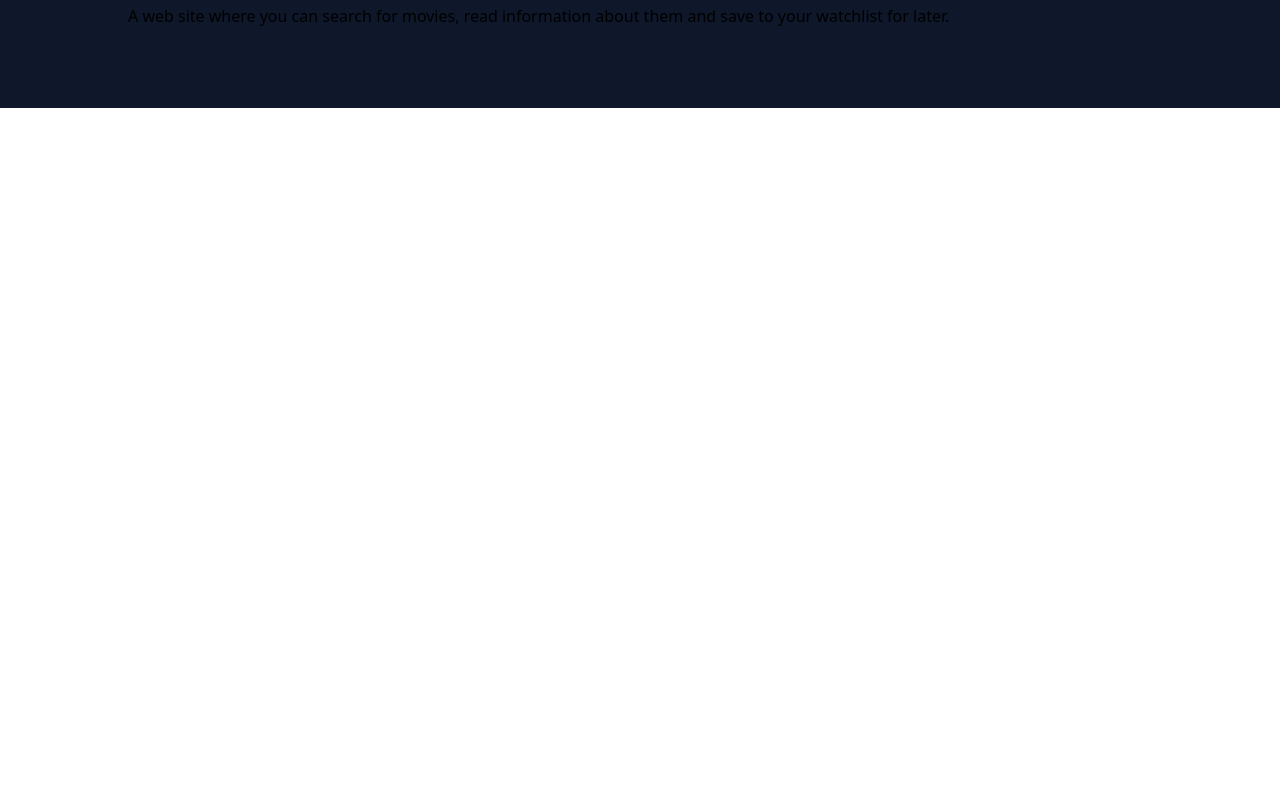
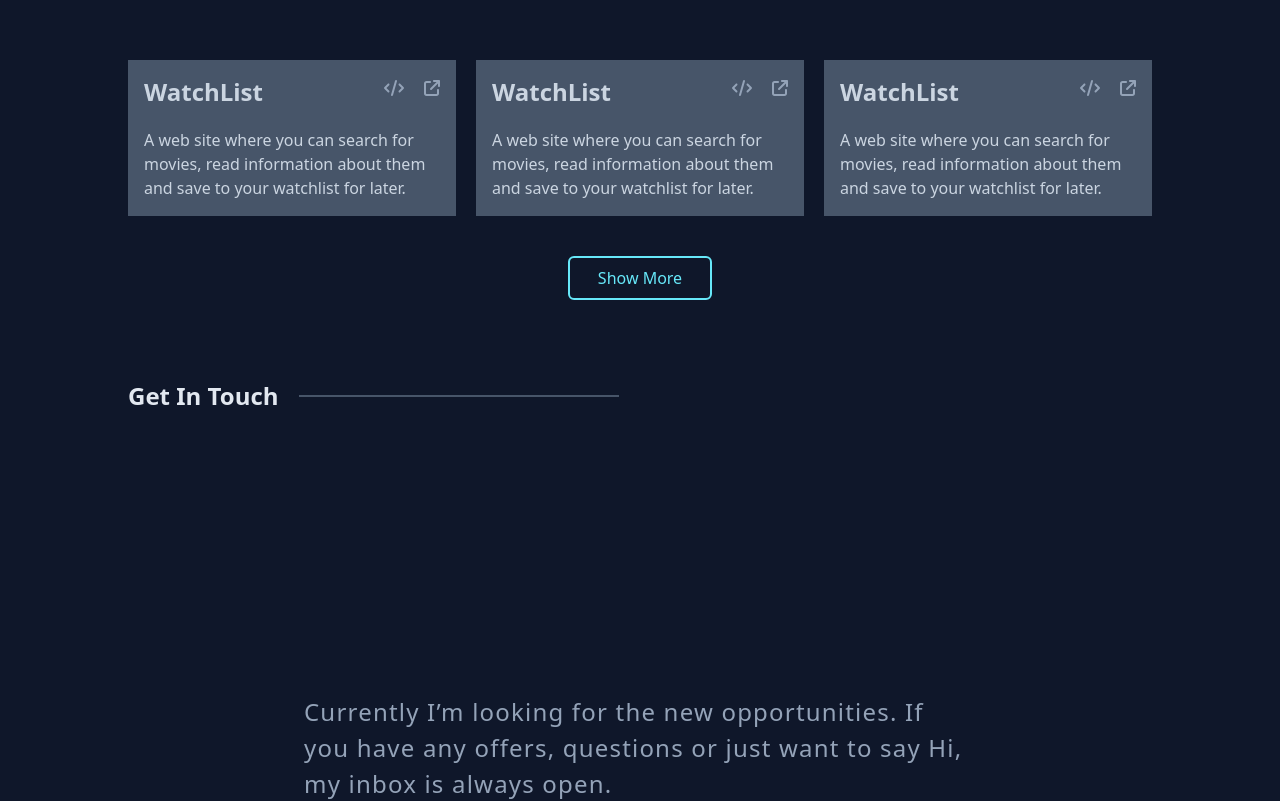
Before and after one commit to SUSocean/portfolio-v2, a React (Create React App) app: page / in a window 1280 px wide. Shown: the part 2840-3641 px from the top of the page. Before the commit the page ends 2948 px from the top, so only its background shows below. Built offline with nearby package versions, Linux system fonts and the light colour scheme.

Commit message:
contact and work

```diff
--- a/src/App.js
+++ b/src/App.js
@@ -3,6 +3,7 @@ import Header from './components/Header';
 import Hero from './components/Hero';
 import About from './components/About';
 import Work from './components/Work';
+import Contact from './components/Contact';
 function App() {
   return (
     <>
@@ -11,6 +12,7 @@ function App() {
         <Hero />
         <About />
         <Work />
+        <Contact />
       </main>
     </>
   );
--- /dev/null
+++ b/src/components/Contact.js
@@ -0,0 +1,20 @@
+const Contact = () => {
+    return (
+        <section id="contact" className="mx-auto w-5/6 min-h-screen max-w-5xl">
+            <div className='flex place-items-center gap-5 mb-20'>
+                <h3 className="text-slate-200 text-2xl font-semibold sm:4xl">Get In Touch</h3>
+                <span className='w-72 h-0.5 bg-slate-600 sm:w-80'></span>
+            </div>
+            <div className="min-h-[calc(100vh-116px)] flex flex-col justify-center">
+                <article className="text-slate-400 mb-32 mx-auto max-w-2xl text-xl tracking-normal leading-8 sm:text-2xl sm:leading-9 sm:tracking-wider">
+                    Currently I’m looking for the new opportunities. If you have any offers,
+                    questions or just want to say Hi, my inbox is always open.
+                </article>
+
+                <button className='border-2 border-cyan-300 px-12 block mx-auto py-2 rounded-md text-cyan-300 cursor-pointer relative hover:-translate-x-1 hover:-translate-y-1 hover:border-r-4 hover:border-b-4 transition-all duration-200'>Say Hi</button>
+            </div>
+        </section>
+    )
+}
+
+export default Contact
--- a/src/components/Header.js
+++ b/src/components/Header.js
@@ -35,7 +35,7 @@ export const Header = () => {
                 <ul className="h-24 hidden justify-end items-center relative text-slate-200 text-xl md:flex">
                     <a href="#about"><li className="mr-16 p-2 cursor-pointer hover:text-cyan-300 transition-all duration-300">About</li></a>
                     <a href="#work"><li className="mr-16 p-2 cursor-pointer hover:text-cyan-300 transition-all duration-300">Work</li></a>
-                    <a href="#"><li className="mr-16 p-2 cursor-pointer hover:text-cyan-300 transition-all duration-300">Contact</li></a>
+                    <a href="#contact"><li className="mr-16 p-2 cursor-pointer hover:text-cyan-300 transition-all duration-300">Contact</li></a>
                     <a className="absolute right-0" href='#'>
                         <li className=" border-2 border-cyan-300 px-5 py-2 rounded-md text-cyan-300 cursor-pointer hover:-translate-x-1 hover:-translate-y-1 hover:border-r-4 hover:border-b-4 transition-all duration-200 z-10">
                             Resume
@@ -57,7 +57,7 @@ export const Header = () => {
                 <ul className="h-full flex flex-col justify-center items-center gap-10 text-slate-200 text-3xl" >
                     <li className="p-2 cursor-pointer hover:text-cyan-300 transition-all duration-300"><a href="#about" onClick={handleClick}>About</a></li>
                     <li className="p-2 cursor-pointer hover:text-cyan-300 transition-all duration-300"><a href="#work" onClick={handleClick}>Work</a></li>
-                    <li className="p-2 cursor-pointer hover:text-cyan-300 transition-all duration-300"><a href="#" onClick={handleClick}>Contact</a></li>
+                    <li className="p-2 cursor-pointer hover:text-cyan-300 transition-all duration-300"><a href="#contact" onClick={handleClick}>Contact</a></li>
                     <li className="group border-2 border-cyan-300 px-5 py-2 rounded-md text-cyan-300 cursor-pointer relative hover:-translate-x-1 hover:-translate-y-1 hover:border-r-4 hover:border-b-4 transition-all duration-200">
                         <a href='#' onClick={handleClick}>Resume</a>
                     </li>
--- /dev/null
+++ b/src/components/SingleNWProject.js
@@ -0,0 +1,22 @@
+import { FontAwesomeIcon } from '@fortawesome/react-fontawesome'
+import { faCode } from '@fortawesome/free-solid-svg-icons'
+import { faArrowUpRightFromSquare } from '@fortawesome/free-solid-svg-icons'
+
+const SingleNWProject = ({ title, description, codeLink, SiteLink }) => {
+    return (
+        <div className='w-9/10 max-w-sm bg-slate-600 p-4 mb-10'>
+            <div className='flex justify-between mb-5'>
+                <h4 className="text-2xl font-semibold">{title}</h4>
+                <div className="text-slate-400 flex gap-5 lg:pl-0 ">
+                    <a className='hover:text-cyan-300' href={codeLink}><FontAwesomeIcon icon={faCode} /></a>
+                    <a className='hover:text-cyan-300' href={SiteLink}><FontAwesomeIcon icon={faArrowUpRightFromSquare} /></a>
+                </div>
+            </div>
+            <article >
+                {description}
+            </article>
+        </div>
+    )
+}
+
+export default SingleNWProject
--- a/src/components/Work.js
+++ b/src/components/Work.js
@@ -1,8 +1,11 @@
+import { useState } from 'react'
+import SingleNWProject from './SingleNWProject'
 import { FontAwesomeIcon } from '@fortawesome/react-fontawesome'
 import { faCode } from '@fortawesome/free-solid-svg-icons'
 import { faArrowUpRightFromSquare } from '@fortawesome/free-solid-svg-icons'
 
 const Work = () => {
+    const [showMore, setShowMore] = useState(false)
     return (
         <section id="work" className="pb-20 mx-auto w-5/6 max-w-5xl scroll-mt-24">
             <div className='flex place-items-center gap-5 mb-20'>
@@ -48,15 +51,53 @@ const Work = () => {
                 </div>
                 <img className='absolute top-0 -z-10 w-full h-full object-cover rounded-md opacity-10 lg:w-3/5 lg:right-0 lg:opacity-40 lg:hover:opacity-100 transition-all duration-500' src="./images/Villisika_2.jpg" alt="watchlist" />
             </div>
+            {/* other */}
+            <h3 className="text-slate-200 text-2xl mb-20 font-semibold sm:4xl text-center">Other Noteworthy Projects</h3>
 
-            <h3 className="text-slate-200 text-2xl font-semibold sm:4xl text-center">Other Noteworthy Projects</h3>
-            <div>
-                <h4>WatchList</h4>
-                <article>
-                    A web site where you can search for movies, read information
-                    about them and save to your watchlist for later.
-                </article>
+            <div className='flex place-items-center flex-col text-slate-300'>
+                <div className='lg:flex lg:gap-5'>
+                    <SingleNWProject
+                        title='WatchList'
+                        description='A web site where you can search for movies, read information
+                        about them and save to your watchlist for later.'
+                        codeLink='#'
+                        SiteLink='#' />
+                    <SingleNWProject
+                        title='WatchList'
+                        description='A web site where you can search for movies, read information
+                        about them and save to your watchlist for later.'
+                        codeLink='#'
+                        SiteLink='#' />
+                    <SingleNWProject
+                        title='WatchList'
+                        description='A web site where you can search for movies, read information
+                        about them and save to your watchlist for later.'
+                        codeLink='#'
+                        SiteLink='#' />
+                </div>
+                <div className={`transition-all duration-300 lg:gap-5 ${showMore ? 'block lg:flex' : 'hidden'}`}>
+                    <SingleNWProject
+                        title='WatchList'
+                        description='A web site where you can search for movies, read information
+                        about them and save to your watchlist for later.'
+                        codeLink='#'
+                        SiteLink='#' />
+                    <SingleNWProject
+                        title='WatchList'
+                        description='A web site where you can search for movies, read information
+                        about them and save to your watchlist for later.'
+                        codeLink='#'
+                        SiteLink='#' />
+                    <SingleNWProject
+                        title='WatchList'
+                        description='A web site where you can search for movies, read information
+                        about them and save to your watchlist for later.'
+                        codeLink='#'
+                        SiteLink='#' />
+                </div>
             </div>
+
+            <button className='border-2 border-cyan-300 px-7 block mx-auto py-2 rounded-md text-cyan-300 cursor-pointer relative hover:-translate-x-1 hover:-translate-y-1 hover:border-r-4 hover:border-b-4 transition-all duration-200' onClick={() => setShowMore(prevState => !prevState)}>{showMore ? 'Show Less' : 'Show More'}</button>
         </section>
     )
 }
--- a/src/output.css
+++ b/src/output.css
@@ -603,9 +603,18 @@ video {
   z-index: 20;
 }
 
+.z-50 {
+  z-index: 50;
+}
+
 .mx-auto {
   margin-left: auto;
   margin-right: auto;
+}
+
+.my-auto {
+  margin-top: auto;
+  margin-bottom: auto;
 }
 
 .-ml-0 {
@@ -626,6 +635,10 @@ video {
 
 .mb-20 {
   margin-bottom: 5rem;
+}
+
+.mb-32 {
+  margin-bottom: 8rem;
 }
 
 .mb-5 {
@@ -650,6 +663,14 @@ video {
 
 .mr-16 {
   margin-right: 4rem;
+}
+
+.mb-auto {
+  margin-bottom: auto;
+}
+
+.mb-36 {
+  margin-bottom: 9rem;
 }
 
 .block {
@@ -688,8 +709,28 @@ video {
   height: 100vh;
 }
 
+.h-\[calc\(100\%-36px\)\] {
+  height: calc(100% - 36px);
+}
+
 .min-h-screen {
   min-height: 100vh;
+}
+
+.min-h-full {
+  min-height: 100%;
+}
+
+.min-h-\[calc\(100-36px\)\] {
+  min-height: calc(100 - 36px);
+}
+
+.min-h-\[calc\(100vh-36px\)\] {
+  min-height: calc(100vh - 36px);
+}
+
+.min-h-\[calc\(100vh-116px\)\] {
+  min-height: calc(100vh - 116px);
 }
 
 .w-10 {
@@ -698,6 +739,10 @@ video {
 
 .w-3\/5 {
   width: 60%;
+}
+
+.w-32 {
+  width: 8rem;
 }
 
 .w-5\/6 {
@@ -728,6 +773,10 @@ video {
   max-width: 20rem;
 }
 
+.max-w-sm {
+  max-width: 24rem;
+}
+
 .origin-right {
   -webkit-transform-origin: right;
           transform-origin: right;
@@ -754,6 +803,35 @@ video {
   --tw-translate-y: 1.75rem;
   -webkit-transform: translate(var(--tw-translate-x), var(--tw-translate-y)) rotate(var(--tw-rotate)) skewX(var(--tw-skew-x)) skewY(var(--tw-skew-y)) scaleX(var(--tw-scale-x)) scaleY(var(--tw-scale-y));
           transform: translate(var(--tw-translate-x), var(--tw-translate-y)) rotate(var(--tw-rotate)) skewX(var(--tw-skew-x)) skewY(var(--tw-skew-y)) scaleX(var(--tw-scale-x)) scaleY(var(--tw-scale-y));
+}
+
+@-webkit-keyframes close-nav {
+  0% {
+    -webkit-transform: scaleY(1);
+            transform: scaleY(1);
+  }
+
+  100% {
+    -webkit-transform: scaleY(0);
+            transform: scaleY(0);
+  }
+}
+
+@keyframes close-nav {
+  0% {
+    -webkit-transform: scaleY(1);
+            transform: scaleY(1);
+  }
+
+  100% {
+    -webkit-transform: scaleY(0);
+            transform: scaleY(0);
+  }
+}
+
+.animate-close-nav {
+  -webkit-animation: close-nav 0.2s ease-out forwards;
+          animation: close-nav 0.2s ease-out forwards;
 }
 
 @-webkit-keyframes open-menu {
@@ -814,35 +892,6 @@ video {
           animation: open-nav 0.2s ease-out forwards;
 }
 
-@-webkit-keyframes close-nav {
-  0% {
-    -webkit-transform: scaleY(1);
-            transform: scaleY(1);
-  }
-
-  100% {
-    -webkit-transform: scaleY(0);
-            transform: scaleY(0);
-  }
-}
-
-@keyframes close-nav {
-  0% {
-    -webkit-transform: scaleY(1);
-            transform: scaleY(1);
-  }
-
-  100% {
-    -webkit-transform: scaleY(0);
-            transform: scaleY(0);
-  }
-}
-
-.animate-close-nav {
-  -webkit-animation: close-nav 0.2s ease-out forwards;
-          animation: close-nav 0.2s ease-out forwards;
-}
-
 .cursor-pointer {
   cursor: pointer;
 }
@@ -855,8 +904,16 @@ video {
   flex-direction: column;
 }
 
+.flex-wrap {
+  flex-wrap: wrap;
+}
+
 .place-content-center {
   place-content: center;
+}
+
+.place-items-start {
+  place-items: start;
 }
 
 .place-items-center {
@@ -875,6 +932,10 @@ video {
   justify-content: center;
 }
 
+.justify-between {
+  justify-content: space-between;
+}
+
 .gap-10 {
   gap: 2.5rem;
 }
@@ -891,8 +952,16 @@ video {
   gap: 1.75rem;
 }
 
+.place-self-start {
+  place-self: start;
+}
+
 .place-self-center {
   place-self: center;
+}
+
+.justify-self-start {
+  justify-self: start;
 }
 
 .rounded-md {
@@ -944,6 +1013,10 @@ video {
   padding: 1.25rem;
 }
 
+.p-4 {
+  padding: 1rem;
+}
+
 .px-5 {
   padding-left: 1.25rem;
   padding-right: 1.25rem;
@@ -959,8 +1032,47 @@ video {
   padding-bottom: 0.5rem;
 }
 
+.px-7 {
+  padding-left: 1.75rem;
+  padding-right: 1.75rem;
+}
+
+.px-11 {
+  padding-left: 2.75rem;
+  padding-right: 2.75rem;
+}
+
+.px-12 {
+  padding-left: 3rem;
+  padding-right: 3rem;
+}
+
+.pb-10 {
+  padding-bottom: 2.5rem;
+}
+
+.pb-20 {
+  padding-bottom: 5rem;
+}
+
+.pb-5 {
+  padding-bottom: 1.25rem;
+}
+
+.pl-8 {
+  padding-left: 2rem;
+}
+
+.pt-5 {
+  padding-top: 1.25rem;
+}
+
 .pt-9 {
   padding-top: 2.25rem;
+}
+
+.text-center {
+  text-align: center;
 }
 
 .text-2xl {
@@ -1037,8 +1149,16 @@ video {
   opacity: 0;
 }
 
+.opacity-10 {
+  opacity: 0.1;
+}
+
 .opacity-60 {
   opacity: 0.6;
+}
+
+.opacity-100 {
+  opacity: 1;
 }
 
 .shadow-lg {
@@ -1059,6 +1179,10 @@ video {
 
 .duration-300 {
   transition-duration: 300ms;
+}
+
+.duration-500 {
+  transition-duration: 500ms;
 }
 
 .toggle-btn>div::after {
@@ -1087,11 +1211,6 @@ video {
   position: absolute;
 }
 
-.before\:relative::before {
-  content: var(--tw-content);
-  position: relative;
-}
-
 .before\:-top-2::before {
   content: var(--tw-content);
   top: -0.5rem;
@@ -1100,16 +1219,6 @@ video {
 .before\:left-0::before {
   content: var(--tw-content);
   left: 0px;
-}
-
-.before\:bottom-0::before {
-  content: var(--tw-content);
-  bottom: 0px;
-}
-
-.before\:z-40::before {
-  content: var(--tw-content);
-  z-index: 40;
 }
 
 .before\:h-0::before {
@@ -1122,36 +1231,15 @@ video {
   height: 0.125rem;
 }
 
-.before\:h-1::before {
-  content: var(--tw-content);
-  height: 0.25rem;
-}
-
 .before\:w-10::before {
   content: var(--tw-content);
   width: 2.5rem;
-}
-
-.before\:w-full::before {
-  content: var(--tw-content);
-  width: 100%;
-}
-
-.before\:w-2::before {
-  content: var(--tw-content);
-  width: 0.5rem;
 }
 
 .before\:bg-cyan-300::before {
   content: var(--tw-content);
   --tw-bg-opacity: 1;
   background-color: rgb(103 232 249 / var(--tw-bg-opacity));
-}
-
-.before\:bg-cyan-800::before {
-  content: var(--tw-content);
-  --tw-bg-opacity: 1;
-  background-color: rgb(21 94 117 / var(--tw-bg-opacity));
 }
 
 .before\:transition-all::before {
@@ -1163,11 +1251,6 @@ video {
 
 .before\:content-\[\'\'\]::before {
   --tw-content: '';
-  content: var(--tw-content);
-}
-
-.before\:content-\[\"\"\]::before {
-  --tw-content: "";
   content: var(--tw-content);
 }
 
@@ -1239,13 +1322,13 @@ video {
   border-right-width: 4px;
 }
 
+.hover\:bg-opacity-0:hover {
+  --tw-bg-opacity: 0;
+}
+
 .hover\:text-cyan-300:hover {
   --tw-text-opacity: 1;
   color: rgb(103 232 249 / var(--tw-text-opacity));
-}
-
-.hover\:opacity-0:hover {
-  opacity: 0;
 }
 
 @media (min-width: 640px) {
@@ -1257,8 +1340,16 @@ video {
     margin-left: -0.5rem;
   }
 
+  .sm\:w-52 {
+    width: 13rem;
+  }
+
   .sm\:w-96 {
     width: 24rem;
+  }
+
+  .sm\:w-80 {
+    width: 20rem;
   }
 
   .sm\:text-2xl {
@@ -1296,23 +1387,88 @@ video {
 }
 
 @media (min-width: 1024px) {
+  .lg\:left-0 {
+    left: 0px;
+  }
+
+  .lg\:right-0 {
+    right: 0px;
+  }
+
+  .lg\:ml-auto {
+    margin-left: auto;
+  }
+
+  .lg\:flex {
+    display: flex;
+  }
+
+  .lg\:w-1\/2 {
+    width: 50%;
+  }
+
   .lg\:w-2\/6 {
     width: 33.333333%;
+  }
+
+  .lg\:w-3\/5 {
+    width: 60%;
   }
 
   .lg\:w-3\/6 {
     width: 50%;
   }
 
+  .lg\:w-96 {
+    width: 24rem;
+  }
+
   .lg\:flex-row {
     flex-direction: row;
+  }
+
+  .lg\:justify-end {
+    justify-content: flex-end;
   }
 
   .lg\:justify-between {
     justify-content: space-between;
   }
 
+  .lg\:gap-4 {
+    gap: 1rem;
+  }
+
+  .lg\:gap-5 {
+    gap: 1.25rem;
+  }
+
   .lg\:place-self-start {
     place-self: start;
   }
+
+  .lg\:bg-slate-600 {
+    --tw-bg-opacity: 1;
+    background-color: rgb(71 85 105 / var(--tw-bg-opacity));
+  }
+
+  .lg\:p-0 {
+    padding: 0px;
+  }
+
+  .lg\:pl-0 {
+    padding-left: 0px;
+  }
+
+  .lg\:text-right {
+    text-align: right;
+  }
+
+  .lg\:opacity-40 {
+    opacity: 0.4;
+  }
+
+  .lg\:hover\:opacity-100:hover {
+    opacity: 1;
+  }
 }
```
